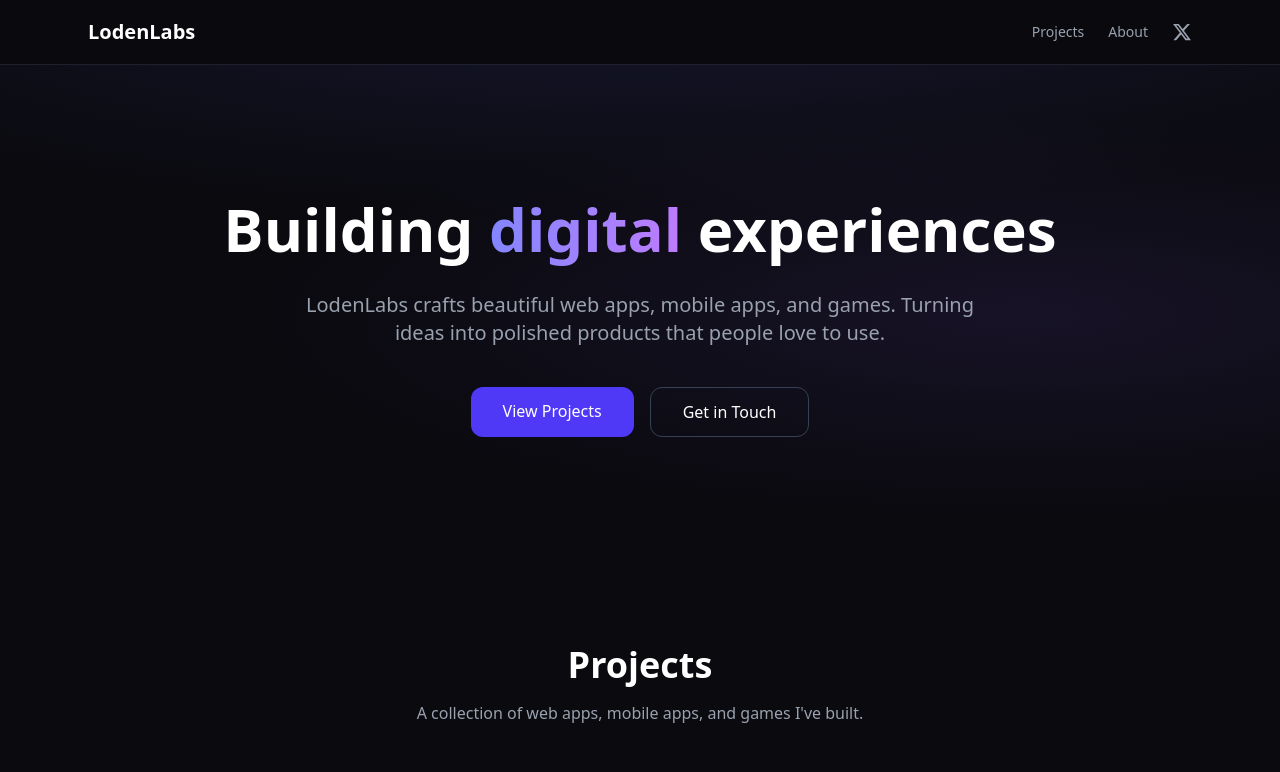
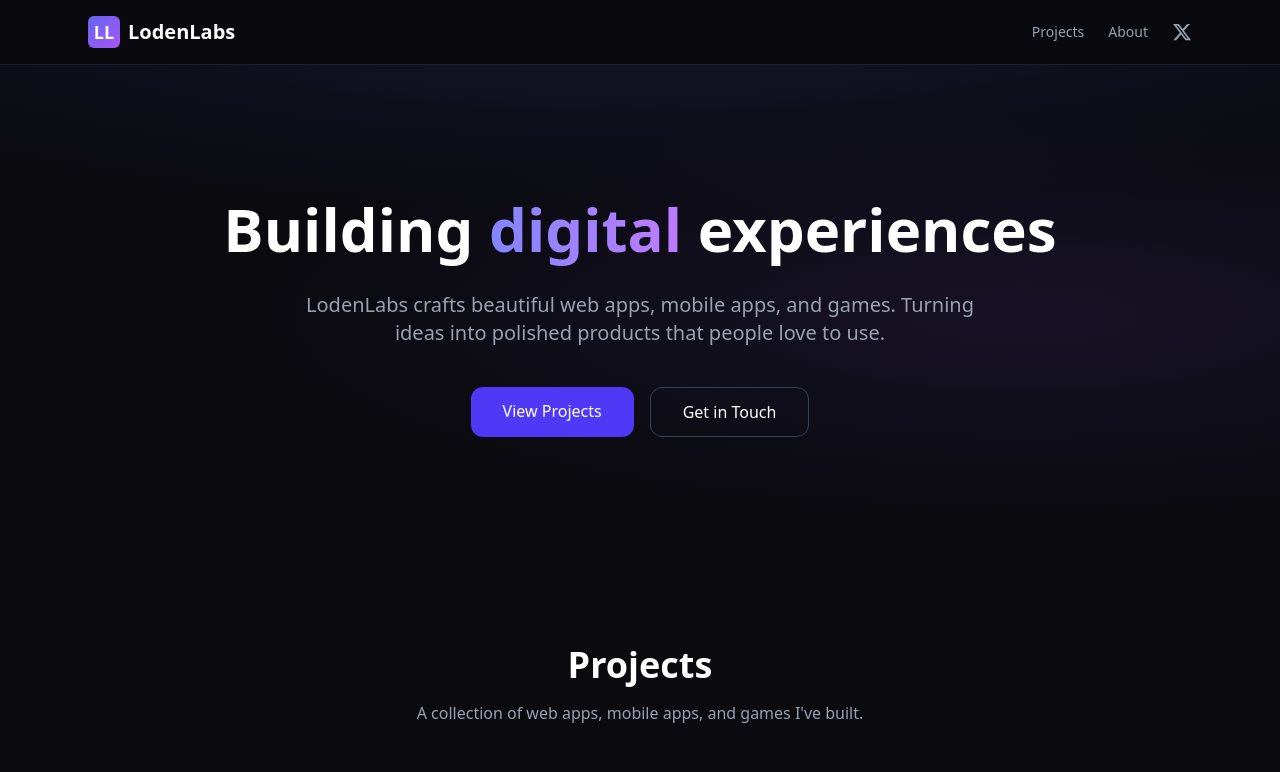
Before and after one commit to lodenlabs/lodenlabs.com, a Next.js app: page / in a window 1280 px wide. Shown: the top 772 px of the page. Built offline with nearby package versions, Linux system fonts and the light colour scheme.

Commit message:
upsize text in logo

```diff
--- a/src/app/page.tsx
+++ b/src/app/page.tsx
@@ -8,7 +8,17 @@ export default function Home() {
       {/* Navigation */}
       <nav className="fixed top-0 left-0 right-0 z-50 bg-[#0a0a0f]/90 backdrop-blur-md border-b border-[#1f1f2e]">
         <div className="w-full max-w-6xl mx-auto px-6 h-16 flex items-center justify-between">
-          <Link href="/" className="text-xl font-bold">
+          <Link href="/" className="flex items-center gap-2 text-xl font-bold">
+            <svg className="w-8 h-8" viewBox="0 0 32 32">
+              <defs>
+                <linearGradient id="nav-grad" x1="0%" y1="0%" x2="100%" y2="100%">
+                  <stop offset="0%" stopColor="#6366f1"/>
+                  <stop offset="100%" stopColor="#a855f7"/>
+                </linearGradient>
+              </defs>
+              <rect width="32" height="32" rx="6" fill="url(#nav-grad)"/>
+              <text x="16" y="23" fontFamily="system-ui, -apple-system, sans-serif" fontSize="18" fontWeight="700" fill="white" textAnchor="middle">LL</text>
+            </svg>
             LodenLabs
           </Link>
           <div className="flex items-center gap-6">
```
Also changed, not shown: public/favicon.svg.
